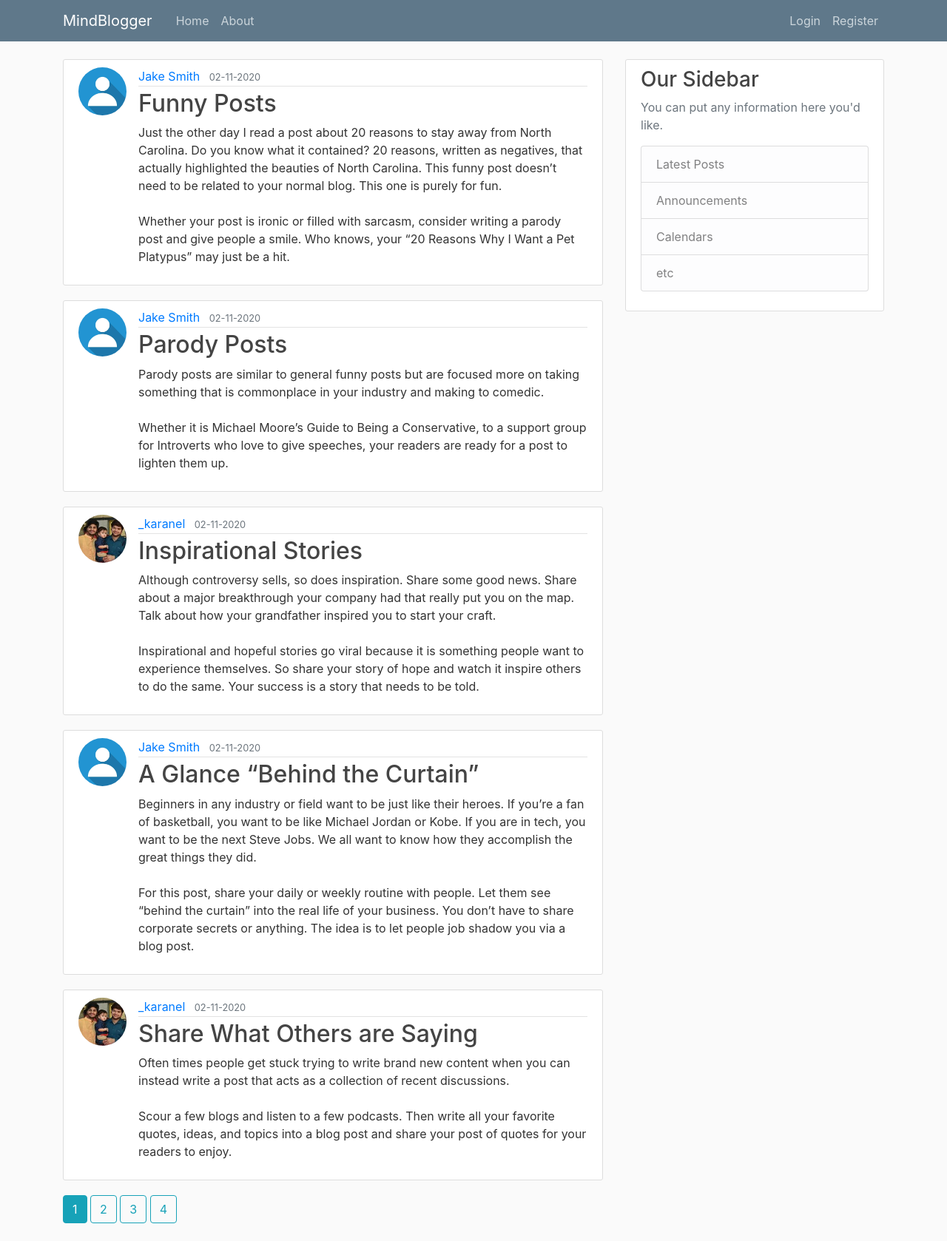
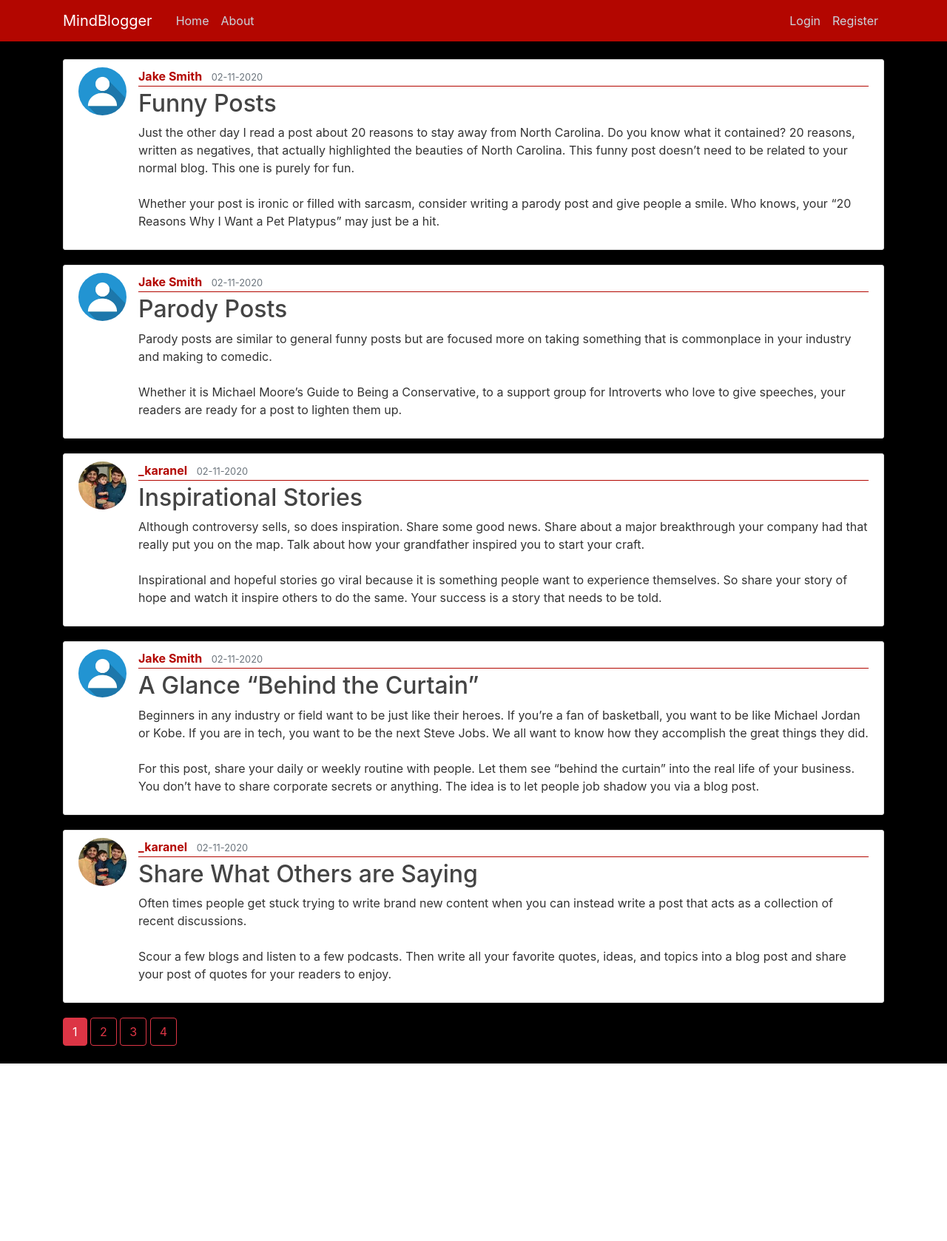
Before and after one commit to Karan9034/MindBlogger, a Flask app: page / in a window 1280 px wide. Shown: the whole page at 74% size. After the commit the page ends 1438 px from the top, so only its background shows below. Run offline with Flask 2, Linux system fonts and the light colour scheme; data comes from the database, SQL or seed files in the repository; both versions use the stored data as it was after the commit; some libraries are stand-ins or nearby versions.

Commit message:
Layout Changed and Error Pages Added

```diff
--- a/flask_blog/__init__.py
+++ b/flask_blog/__init__.py
@@ -25,8 +25,10 @@
     from flask_blog.users.routes import users
     from flask_blog.posts.routes import posts
     from flask_blog.main.routes import main
+    from flask_blog.errors.handlers import errors
     app.register_blueprint(users)
     app.register_blueprint(posts)
     app.register_blueprint(main)
+    app.register_blueprint(errors)
 
     return app
--- a/flask_blog/static/main.css
+++ b/flask_blog/static/main.css
@@ -1,5 +1,5 @@
 body {
-    background: #fafafa;
+    background: #000;
     color: #333333;
     margin-top: 5rem;
   }
@@ -9,7 +9,7 @@
   }
 
   .bg-steel {
-    background-color: #5f788a;
+    background-color: #b30600;
   }
 
   .site-header .navbar-nav .nav-link {
@@ -37,7 +37,7 @@
   }
 
   a.article-title:hover {
-    color: #428bca;
+    color: #b30600;
     text-decoration: none;
   }
 
@@ -54,7 +54,12 @@
   .article-metadata {
     padding-bottom: 1px;
     margin-bottom: 4px;
-    border-bottom: 1px solid #e3e3e3
+    border-bottom: 1px solid #b30600;
+  }
+
+  .article-metadata a{
+    color: #b30600;
+    font-weight: bold;
   }
 
   .article-metadata a:hover {
--- a/flask_blog/templates/home.html
+++ b/flask_blog/templates/home.html
@@ -16,9 +16,9 @@
     {% for page_num in posts.iter_pages(left_edge=2, right_edge=2, left_current=1, right_current=3) %}
       {% if page_num %}
         {% if posts.page==page_num %}
-          <a class="btn btn-info mb-4" href="{{ url_for('main.home', page=page_num) }}">{{ page_num }}</a>
+          <a class="btn btn-danger mb-4" href="{{ url_for('main.home', page=page_num) }}">{{ page_num }}</a>
         {% else %}
-          <a class="btn btn-outline-info mb-4" href="{{ url_for('main.home', page=page_num) }}">{{ page_num }}</a>
+          <a class="btn btn-outline-danger mb-4" href="{{ url_for('main.home', page=page_num) }}">{{ page_num }}</a>
         {% endif %}
       {% else %}
         ...
--- a/flask_blog/templates/layout.html
+++ b/flask_blog/templates/layout.html
@@ -41,7 +41,7 @@
     </header>
     <main role="main" class="container">
       <div class="row">
-        <div class="col-md-8">
+        <div class="col-md-12">
           {% with messages = get_flashed_messages(with_categories=true) %}
             {% if messages %}
               {% for category, message in messages %}
@@ -53,7 +53,7 @@
           {% endwith %}
           {% block content %}{% endblock %}
         </div>
-        <div class="col-md-4">
+        <!-- <div class="col-md-4">
           <div class="content-section">
             <h3>Our Sidebar</h3>
             <p class='text-muted'>You can put any information here you'd like.
@@ -65,7 +65,7 @@
               </ul>
             </p>
           </div>
-        </div>
+        </div> -->
       </div>
     </main>
 
--- a/flask_blog/templates/user_posts.html
+++ b/flask_blog/templates/user_posts.html
@@ -17,9 +17,9 @@
     {% for page_num in posts.iter_pages(left_edge=2, right_edge=2, left_current=1, right_current=3) %}
       {% if page_num %}
         {% if posts.page==page_num %}
-          <a class="btn btn-info mb-4" href="{{ url_for('users.user_posts', username=user.username, page=page_num) }}">{{ page_num }}</a>
+          <a class="btn btn-danger mb-4" href="{{ url_for('users.user_posts', username=user.username, page=page_num) }}">{{ page_num }}</a>
         {% else %}
-          <a class="btn btn-outline-info mb-4" href="{{ url_for('users.user_posts', username=user.username, page=page_num) }}">{{ page_num }}</a>
+          <a class="btn btn-outline-danger mb-4" href="{{ url_for('users.user_posts', username=user.username, page=page_num) }}">{{ page_num }}</a>
         {% endif %}
       {% else %}
         ...
```
Also changed, not shown: flask_blog/errors/handlers.py (added, +16 -0 lines), flask_blog/templates/errors/403.html (added, +7 -0 lines), flask_blog/templates/errors/404.html (added, +7 -0 lines), flask_blog/templates/errors/500.html (added, +7 -0 lines), flask_blog/errors/__init__.py (added), flask_blog/site.db.
